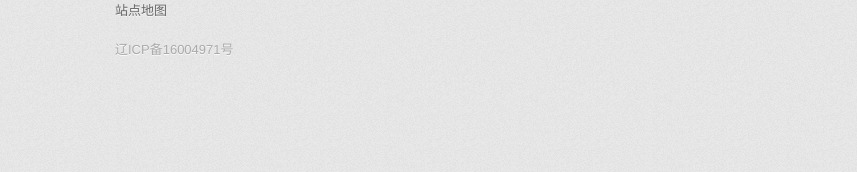
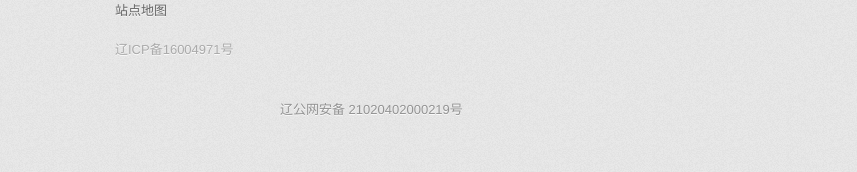
Before and after one commit to ilimei/ilimei.github.io, a Jekyll site: the page built from index.html, in a window 1280 px wide. Shown: the part 793-965 px from the top of the page, without its empty margins (215-1072 px from the left). Built offline with Jekyll 4.4.1, drawn with Linux system fonts in a browser that asks for light colours; the list of posts is cut into pages by our own code; comment, search, counter and statistics services are not loaded; before the commit the page ends 903 px from its top, so only the background shows below that.

Commit message:
添加备案信息

```diff
--- a/_includes/footer.html
+++ b/_includes/footer.html
@@ -5,6 +5,9 @@
  	{% endfor %}
  	<p><a href="/sitemap.xml">站点地图</a></p>
     <p>辽ICP备16004971号</p>
+    <div style="width:300px;margin:0 auto; padding:20px 0;">
+        <a target="_blank" href="http://www.beian.gov.cn/portal/registerSystemInfo?recordcode=21020402000219" style="display:inline-block;text-decoration:none;height:20px;line-height:20px;"><img src="" style="float:left;"/><p style="float:left;height:20px;line-height:20px;margin: 0px 0px 0px 5px; color:#939393;">辽公网安备 21020402000219号</p></a>
+    </div>
  </footer>
  <script>
 (function(){
```
